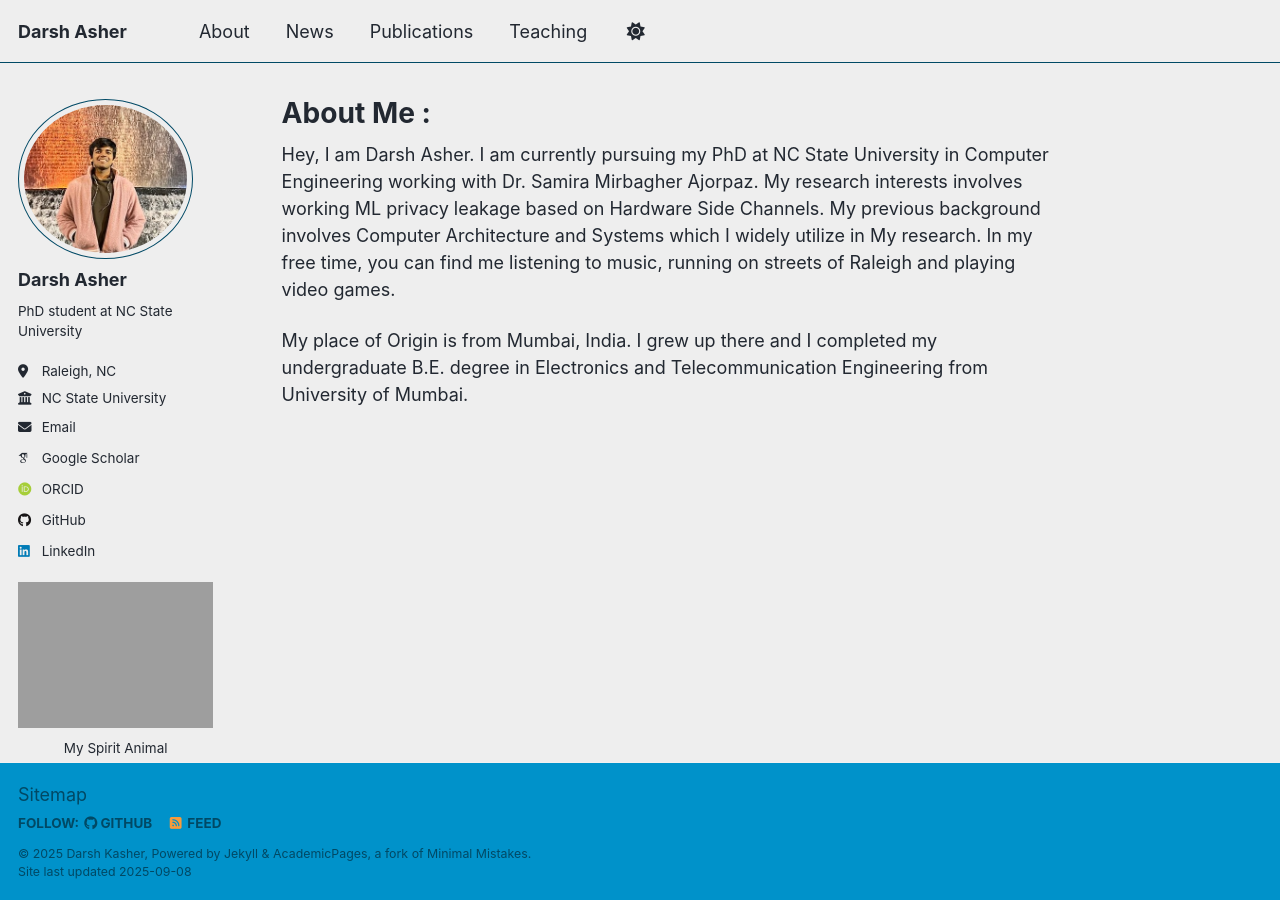
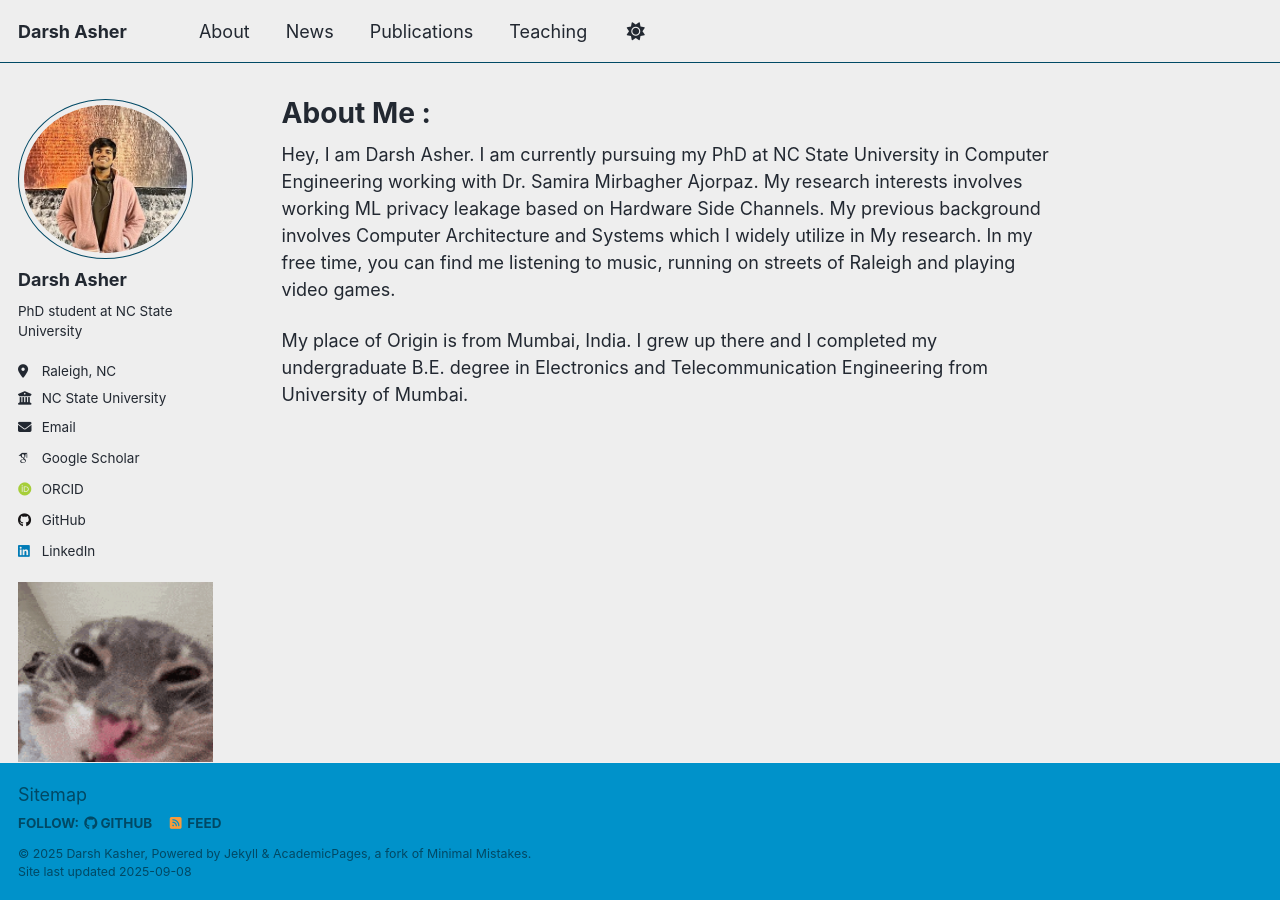
Before and after one commit to darsh612/darsh612.github.io, a Jekyll site: the page built from _pages/about.md, in a window 1280 px wide. Built offline with Jekyll 4.4.1, drawn with Linux system fonts in a browser that asks for light colours; some web fonts are replaced; a script that is not in the unit is left out.

Commit message:
rigby-cat image correct

```diff
--- a/_config.yml
+++ b/_config.yml
@@ -61,7 +61,7 @@ author:
   xing             : # Username
   youtube          : # Username
   zhihu            : # Username
-  spirit_animal_image: "rigby_cat.gif"
+  spirit_animal_image: "rigby-cat.gif"
   spirit_animal_text: "My Spirit Animal"
 
 # Publication Category - The following the list of publication categories and their headings
```
